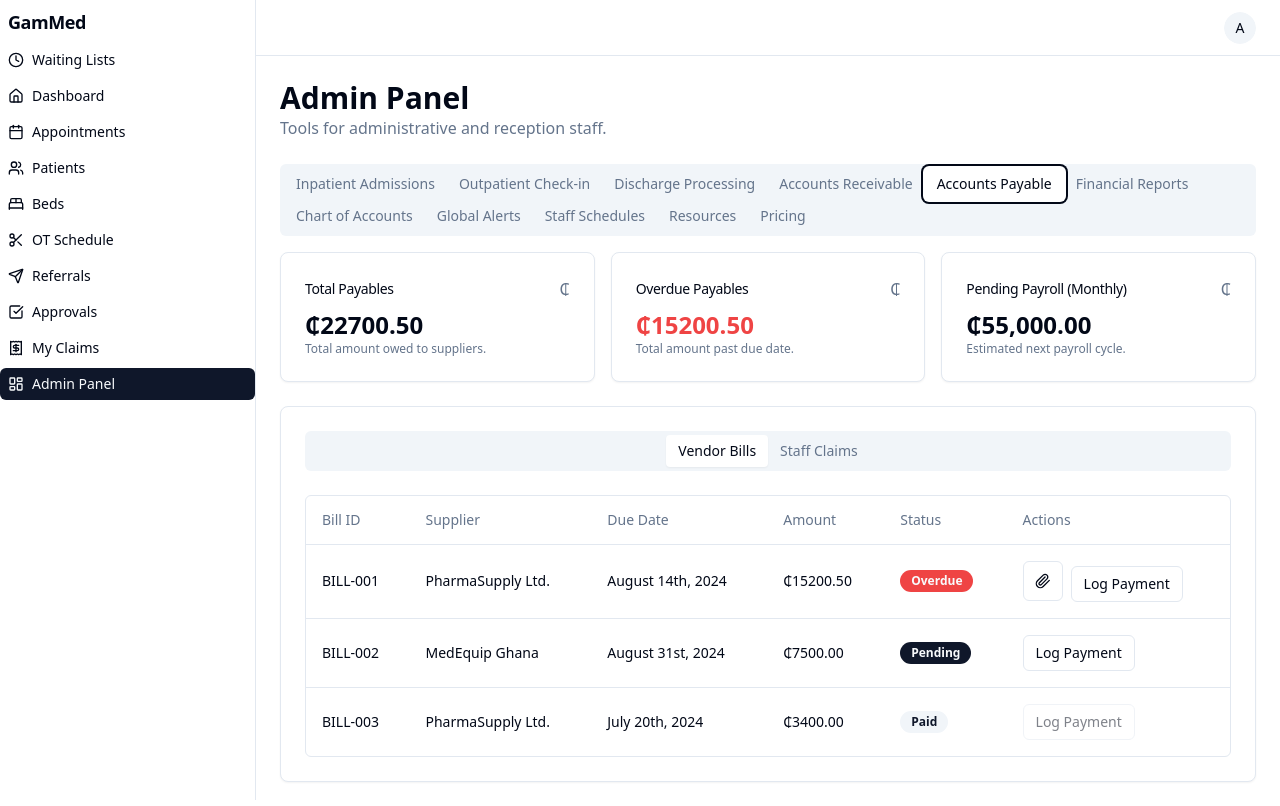
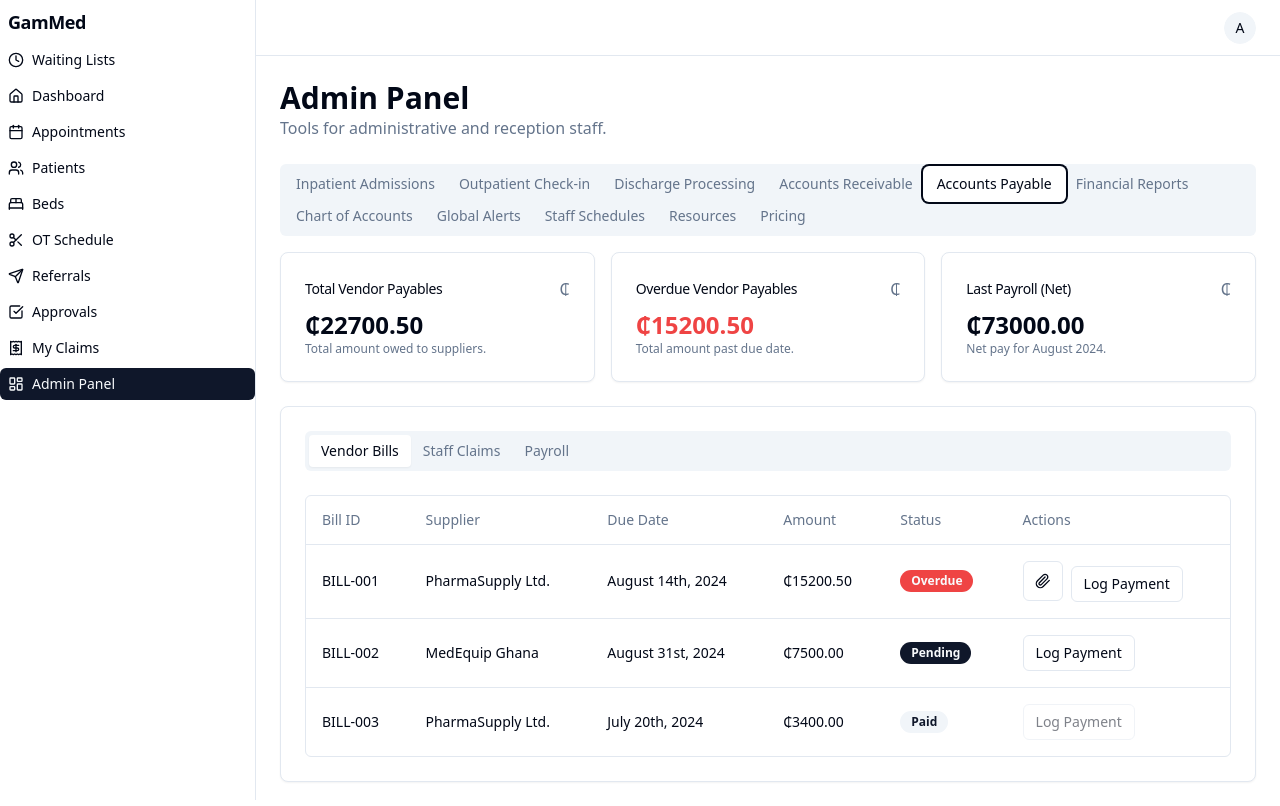
Before and after one commit to jgambrah/GAM_Med, a Next.js app: page /dashboard/admin in a window 1280 px wide. Both pictures are taken after a click on the tab "Accounts Payable". Built offline with nearby package versions, Linux system fonts and the light colour scheme.

Commit message:
PLEASE CAN YOU SEE THE PAYROLL MANAGEMENT SECTION IN BELOW README.md DET

```diff
--- a/src/app/dashboard/admin/components/accounts-payable-dashboard.tsx
+++ b/src/app/dashboard/admin/components/accounts-payable-dashboard.tsx
@@ -21,8 +21,8 @@ import {
 import { Badge } from '@/components/ui/badge';
 import { Button } from '@/components/ui/button';
 import { format } from 'date-fns';
-import { mockBills, mockStaffClaims, mockSuppliers } from '@/lib/data';
-import { Bill, StaffExpenseClaim } from '@/lib/types';
+import { mockBills, mockStaffClaims, mockSuppliers, mockPayrollRuns, mockPayrollRecords } from '@/lib/data';
+import { Bill, StaffExpenseClaim, PayrollRun, PayrollRecord } from '@/lib/types';
 import {
   Dialog,
   DialogContent,
@@ -39,7 +39,8 @@ import { LedgerPostingDialog } from './ledger-posting-dialog';
 import { Select, SelectContent, SelectItem, SelectTrigger, SelectValue } from '@/components/ui/select';
 import { Separator } from '@/components/ui/separator';
 import { Tabs, TabsContent, TabsList, TabsTrigger } from '@/components/ui/tabs';
-import { Paperclip } from 'lucide-react';
+import { Download, Paperclip } from 'lucide-react';
+import { ScrollArea } from '@/components/ui/scroll-area';
 
 const getBillStatusVariant = (status: Bill['status']): "default" | "secondary" | "destructive" | "outline" => {
     switch (status) {
@@ -416,6 +417,119 @@ function StaffClaimsTab({ onPaymentLogged }: { onPaymentLogged: (amount: number,
     );
 }
 
+function PayrollDetailsDialog({ run }: { run: PayrollRun }) {
+    const [open, setOpen] = React.useState(false);
+    const records = mockPayrollRecords; // In a real app, you'd fetch records for this specific runId
+
+    return (
+        <Dialog open={open} onOpenChange={setOpen}>
+            <DialogTrigger asChild>
+                <Button variant="outline" size="sm">View Details</Button>
+            </DialogTrigger>
+            <DialogContent className="sm:max-w-4xl">
+                <DialogHeader>
+                    <DialogTitle>Payroll Details: {run.payPeriod}</DialogTitle>
+                    <DialogDescription>
+                        A detailed breakdown of the payroll run completed on {format(new Date(run.completedAt!), 'PPP')}.
+                    </DialogDescription>
+                </DialogHeader>
+                <div className="py-4">
+                    <div className="grid grid-cols-3 gap-4 mb-4 text-center">
+                        <div>
+                            <p className="text-sm text-muted-foreground">Total Gross Pay</p>
+                            <p className="text-xl font-bold">₵{run.totalGrossPay.toFixed(2)}</p>
+                        </div>
+                        <div>
+                            <p className="text-sm text-muted-foreground">Total Deductions</p>
+                            <p className="text-xl font-bold">₵{run.totalDeductions.toFixed(2)}</p>
+                        </div>
+                        <div>
+                            <p className="text-sm text-muted-foreground">Total Net Pay</p>
+                            <p className="text-xl font-bold text-primary">₵{run.totalNetPay.toFixed(2)}</p>
+                        </div>
+                    </div>
+                    <ScrollArea className="h-96">
+                        <div className="rounded-md border">
+                            <Table>
+                                <TableHeader>
+                                    <TableRow>
+                                        <TableHead>Staff Name</TableHead>
+                                        <TableHead>Gross Pay</TableHead>
+                                        <TableHead>Deductions</TableHead>
+                                        <TableHead>Net Pay</TableHead>
+                                        <TableHead>Payslip</TableHead>
+                                    </TableRow>
+                                </TableHeader>
+                                <TableBody>
+                                    {records.map(record => (
+                                        <TableRow key={record.recordId}>
+                                            <TableCell className="font-medium">{record.staffName}</TableCell>
+                                            <TableCell>₵{record.grossPay.toFixed(2)}</TableCell>
+                                            <TableCell>₵{(Object.values(record.deductions).reduce((a, b) => a + b, 0)).toFixed(2)}</TableCell>
+                                            <TableCell className="font-bold">₵{record.netPay.toFixed(2)}</TableCell>
+                                            <TableCell>
+                                                <Button asChild variant="link" size="sm">
+                                                    <a href={record.payslipUrl} target="_blank" rel="noopener noreferrer">
+                                                        <Download className="h-4 w-4 mr-2" />
+                                                        Download
+                                                    </a>
+                                                </Button>
+                                            </TableCell>
+                                        </TableRow>
+                                    ))}
+                                </TableBody>
+                            </Table>
+                        </div>
+                    </ScrollArea>
+                </div>
+                <DialogFooter>
+                    <Button onClick={() => setOpen(false)}>Close</Button>
+                </DialogFooter>
+            </DialogContent>
+        </Dialog>
+    );
+}
+
+function PayrollTab() {
+    const latestPayroll = mockPayrollRuns[0];
+    return (
+        <Card>
+            <CardHeader>
+                <CardTitle>Payroll History</CardTitle>
+                <CardDescription>A log of all completed payroll runs.</CardDescription>
+            </CardHeader>
+            <CardContent>
+                <div className="rounded-md border">
+                    <Table>
+                        <TableHeader>
+                            <TableRow>
+                                <TableHead>Pay Period</TableHead>
+                                <TableHead>Status</TableHead>
+                                <TableHead>Net Pay</TableHead>
+                                <TableHead>Completed On</TableHead>
+                                <TableHead>Actions</TableHead>
+                            </TableRow>
+                        </TableHeader>
+                        <TableBody>
+                            {mockPayrollRuns.map(run => (
+                                <TableRow key={run.runId}>
+                                    <TableCell className="font-medium">{run.payPeriod}</TableCell>
+                                    <TableCell><Badge variant="secondary">{run.status}</Badge></TableCell>
+                                    <TableCell>₵{run.totalNetPay.toFixed(2)}</TableCell>
+                                    <TableCell>{run.completedAt ? format(new Date(run.completedAt), 'PPP') : 'N/A'}</TableCell>
+                                    <TableCell>
+                                        <PayrollDetailsDialog run={run} />
+                                    </TableCell>
+                                </TableRow>
+                            ))}
+                        </TableBody>
+                    </Table>
+                </div>
+            </CardContent>
+        </Card>
+    );
+}
+
 
 export function AccountsPayableDashboard() {
   const [postingInfo, setPostingInfo] = React.useState<{ amount: number; description: string } | null>(null);
@@ -438,7 +552,7 @@ export function AccountsPayableDashboard() {
         <div className="grid gap-4 md:grid-cols-3">
             <Card>
                 <CardHeader className="flex flex-row items-center justify-between space-y-0 pb-2">
-                    <CardTitle className="text-sm font-medium">Total Payables</CardTitle>
+                    <CardTitle className="text-sm font-medium">Total Vendor Payables</CardTitle>
                     <span className="text-muted-foreground">₵</span>
                 </CardHeader>
                 <CardContent>
@@ -450,7 +564,7 @@ export function AccountsPayableDashboard() {
             </Card>
             <Card>
                 <CardHeader className="flex flex-row items-center justify-between space-y-0 pb-2">
-                    <CardTitle className="text-sm font-medium">Overdue Payables</CardTitle>
+                    <CardTitle className="text-sm font-medium">Overdue Vendor Payables</CardTitle>
                      <span className="text-muted-foreground">₵</span>
                 </CardHeader>
                 <CardContent>
@@ -462,13 +576,13 @@ export function AccountsPayableDashboard() {
             </Card>
              <Card>
                 <CardHeader className="flex flex-row items-center justify-between space-y-0 pb-2">
-                    <CardTitle className="text-sm font-medium">Pending Payroll (Monthly)</CardTitle>
+                    <CardTitle className="text-sm font-medium">Last Payroll (Net)</CardTitle>
                      <span className="text-muted-foreground">₵</span>
                 </CardHeader>
                 <CardContent>
-                    <div className="text-2xl font-bold">₵55,000.00</div>
+                    <div className="text-2xl font-bold">₵{mockPayrollRuns[0]?.totalNetPay.toFixed(2) || '0.00'}</div>
                     <p className="text-xs text-muted-foreground">
-                       Estimated next payroll cycle.
+                       Net pay for {mockPayrollRuns[0]?.payPeriod}.
                     </p>
                 </CardContent>
             </Card>
@@ -476,9 +590,10 @@ export function AccountsPayableDashboard() {
         <Card>
             <Tabs defaultValue="vendor-bills">
                 <CardHeader>
-                    <TabsList>
+                    <TabsList className="h-auto flex-wrap justify-start">
                         <TabsTrigger value="vendor-bills">Vendor Bills</TabsTrigger>
                         <TabsTrigger value="staff-claims">Staff Claims</TabsTrigger>
+                        <TabsTrigger value="payroll">Payroll</TabsTrigger>
                     </TabsList>
                 </CardHeader>
                 <CardContent>
@@ -487,6 +602,9 @@ export function AccountsPayableDashboard() {
                     </TabsContent>
                     <TabsContent value="staff-claims">
                         <StaffClaimsTab onPaymentLogged={handlePaymentLogged} />
+                    </TabsContent>
+                    <TabsContent value="payroll">
+                        <PayrollTab />
                     </TabsContent>
                 </CardContent>
             </Tabs>
--- a/src/lib/data.ts
+++ b/src/lib/data.ts
@@ -1,5 +1,6 @@
 
-import { User, Patient, Appointment, Admission, Bed, Referral, LabResult, ClinicalNote, VitalsLog, CarePlan, MedicationRecord, PatientAlert, ImmunizationRecord, Vaccine, Resource, ResourceBooking, WaitingListEntry, Invoice, Claim, FinancialTransaction, Prescription, PricingTable, Receipt, Bill, Supplier, LedgerAccount, LedgerEntry, StaffExpenseClaim, LeaveRequest } from './types';
+
+import { User, Patient, Appointment, Admission, Bed, Referral, LabResult, ClinicalNote, VitalsLog, CarePlan, MedicationRecord, PatientAlert, ImmunizationRecord, Vaccine, Resource, ResourceBooking, WaitingListEntry, Invoice, Claim, FinancialTransaction, Prescription, PricingTable, Receipt, Bill, Supplier, LedgerAccount, LedgerEntry, StaffExpenseClaim, LeaveRequest, PayrollRun, PayrollRecord } from './types';
 
 const now = new Date('2024-08-16T10:15:00.000Z');
 
@@ -1049,3 +1050,53 @@ export const mockLeaveRequests: LeaveRequest[] = [
         requestedAt: new Date('2024-08-16T00:00:00Z').toISOString(),
     }
 ];
+
+export const mockPayrollRecords: PayrollRecord[] = [
+    {
+        recordId: 'pr-doc1',
+        staffId: 'doc1',
+        staffName: 'Dr. Evelyn Mensah',
+        grossPay: 12000,
+        netPay: 9500,
+        taxAmount: 2000,
+        deductions: { 'SSNIT': 500 },
+        allowances: { 'Car Maintenance': 1000 },
+        payslipUrl: '/mock-payslip.pdf'
+    },
+    {
+        recordId: 'pr-nurse1',
+        staffId: 'nurse1',
+        staffName: 'Florence Agyepong',
+        grossPay: 5000,
+        netPay: 4200,
+        taxAmount: 500,
+        deductions: { 'SSNIT': 300 },
+        allowances: {},
+        payslipUrl: '/mock-payslip.pdf'
+    }
+]
+
+export const mockPayrollRuns: PayrollRun[] = [
+    {
+        runId: 'PAY-2024-08',
+        payPeriod: 'August 2024',
+        payDate: new Date('2024-08-31T00:00:00Z').toISOString(),
+        status: 'Completed',
+        totalGrossPay: 85000,
+        totalDeductions: 12000,
+        totalNetPay: 73000,
+        initiatedByUserId: 'admin1',
+        completedAt: new Date('2024-08-28T00:00:00Z').toISOString(),
+    },
+    {
+        runId: 'PAY-2024-07',
+        payPeriod: 'July 2024',
+        payDate: new Date('2024-07-31T00:00:00Z').toISOString(),
+        status: 'Completed',
+        totalGrossPay: 84500,
+        totalDeductions: 11800,
+        totalNetPay: 72700,
+        initiatedByUserId: 'admin1',
+        completedAt: new Date('2024-07-28T00:00:00Z').toISOString(),
+    }
+];
--- a/src/lib/types.ts
+++ b/src/lib/types.ts
@@ -270,6 +270,42 @@ export interface LeaveRequest {
   reason: string;
   status: 'Pending' | 'Approved' | 'Rejected';
   requestedAt: string; // ISO Timestamp
+}
+
+// =========================================================================
+// == Payroll Management Data Models
+// =========================================================================
+
+/**
+ * Represents a single, finalized payroll run for a specific period.
+ * Path: /payroll_runs/{runId}
+ */
+export interface PayrollRun {
+  runId: string; // e.g., PAY-2024-08
+  payPeriod: string; // e.g., "August 2024"
+  payDate: string; // ISO Timestamp
+  status: 'Processing' | 'Review' | 'Completed' | 'Posted';
+  totalGrossPay: number;
+  totalDeductions: number;
+  totalNetPay: number;
+  initiatedByUserId: string;
+  completedAt?: string; // ISO Timestamp
+}
+
+/**
+ * Represents the detailed payroll calculation for a single employee within a run.
+ * Path: /payroll_runs/{runId}/payroll_records/{staffId}
+ */
+export interface PayrollRecord {
+  recordId: string;
+  staffId: string;
+  staffName: string; // Denormalized
+  grossPay: number;
+  netPay: number;
+  taxAmount: number;
+  deductions: Record<string, number>; // e.g., { "SSNIT": 200, "Welfare": 50 }
+  allowances: Record<string, number>; // e.g., { "Car Maintenance": 800 }
+  payslipUrl: string; // Link to generated PDF in Storage
 }
 
 
```
